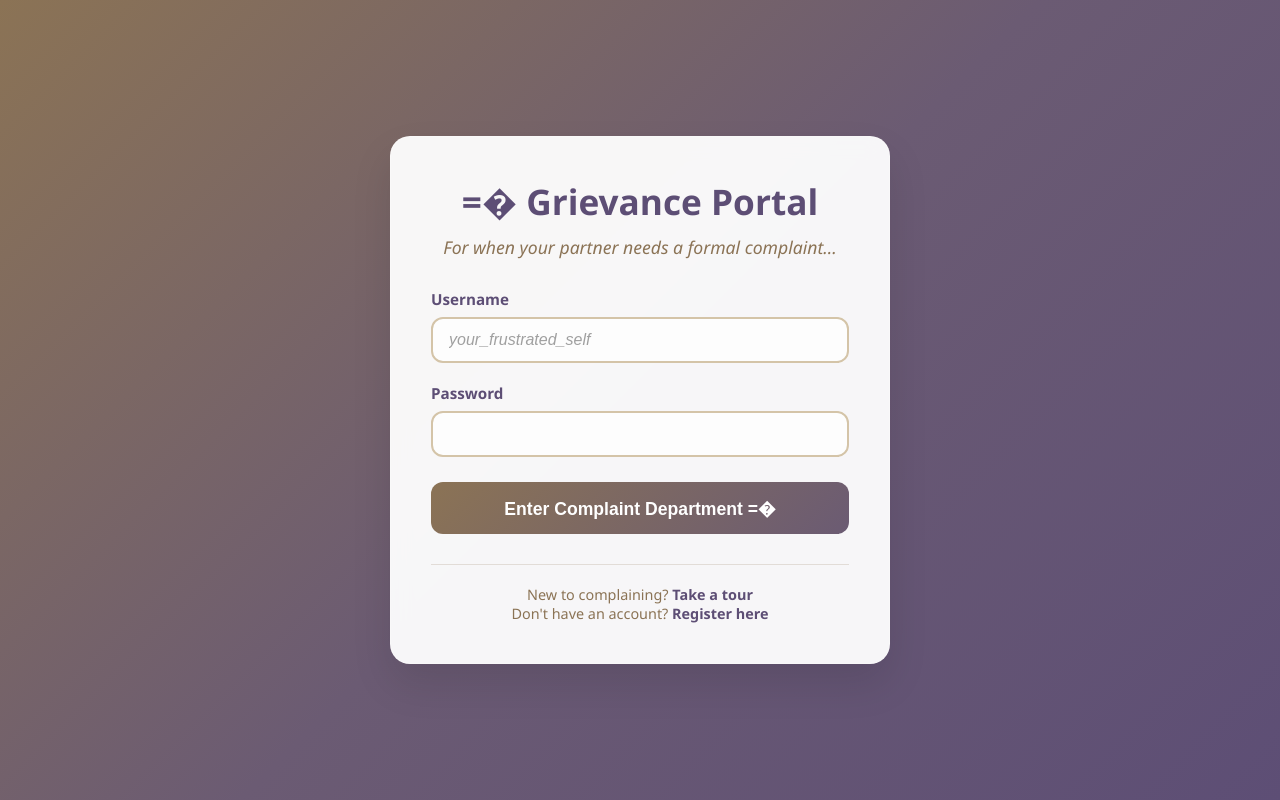
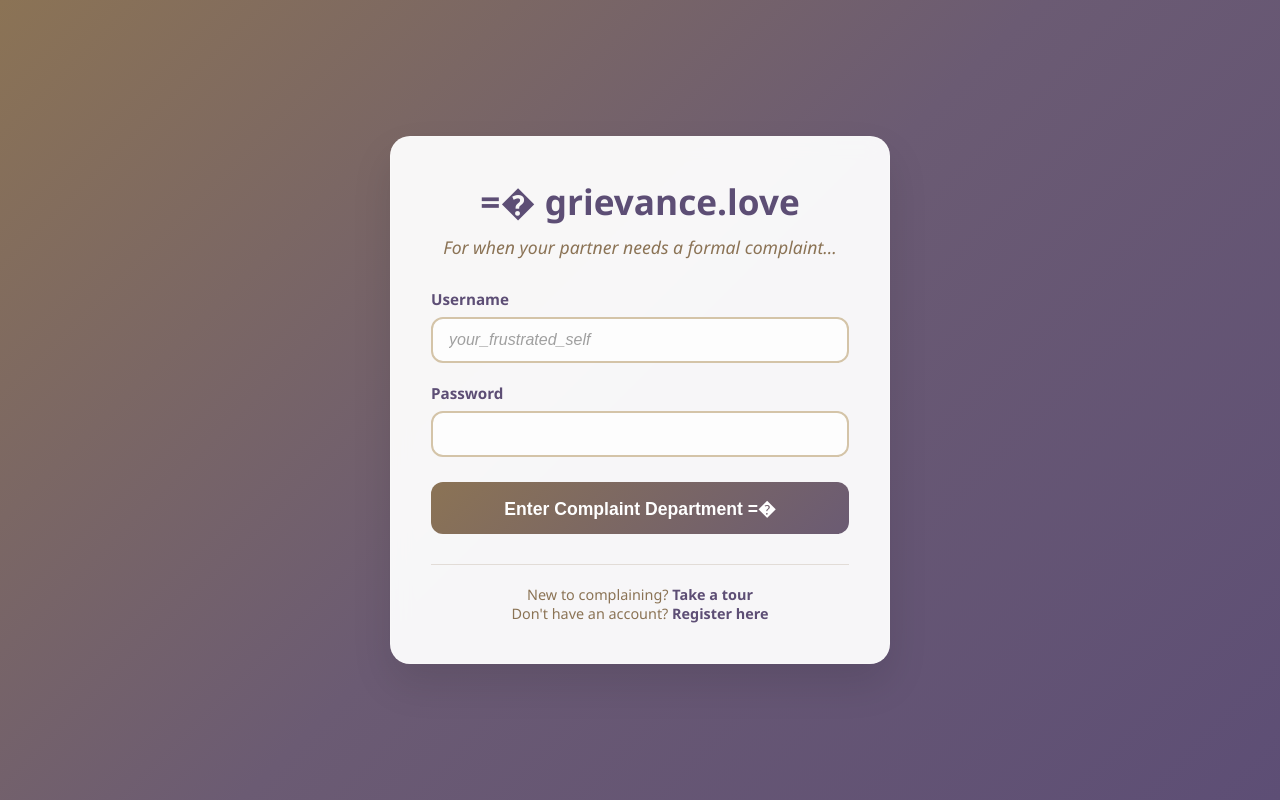
Before and after one commit to apoorvdarshan/grievance, a website: page index.html in a window 1280 px wide. Drawn offline with Linux system fonts and the light colour scheme.

Commit message:
updated heading

```diff
--- a/index.html
+++ b/index.html
@@ -3,7 +3,7 @@
 <head>
     <meta charset="UTF-8">
     <meta name="viewport" content="width=device-width, initial-scale=1.0">
-    <title>=� Relationship Grievance Portal</title>
+    <title>=� grievance.love</title>
     <link rel="stylesheet" href="style.css">
     <script src="api.js"></script>
 </head>
@@ -13,7 +13,7 @@
         <div id="loginPage" class="page active">
             <div class="card">
                 <div class="header">
-                    <h1>=� Grievance Portal</h1>
+                    <h1>=� grievance.love</h1>
                     <p class="tagline">For when your partner needs a formal complaint...</p>
                 </div>
 
```
Also changed, not shown: public/index.html (+2 -2 lines).
